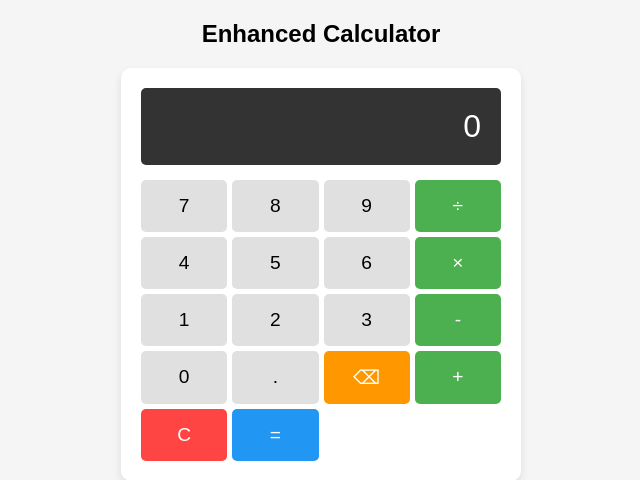
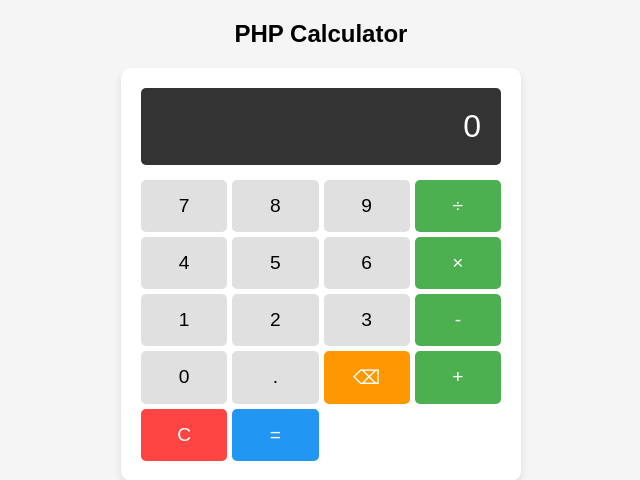
Before and after one commit to belimor/php-calculator, a PHP site: page / in a window 1280 px wide. Shown: the top 480 px of the page, without its empty margins (319-959 px from the left). Run offline with PHP 8.4, Linux system fonts and the light colour scheme.

Commit message:
Update index.php

```diff
--- a/index.php
+++ b/index.php
@@ -197,7 +197,7 @@ function getSymbol($operator) {
     </style>
 </head>
 <body>
-    <h2>Enhanced Calculator</h2>
+    <h2>PHP Calculator</h2>
     <form method="POST" action="">
         <div class="calculator">
             <div class="display"><?php echo htmlspecialchars($_SESSION['display']); ?></div>
```
